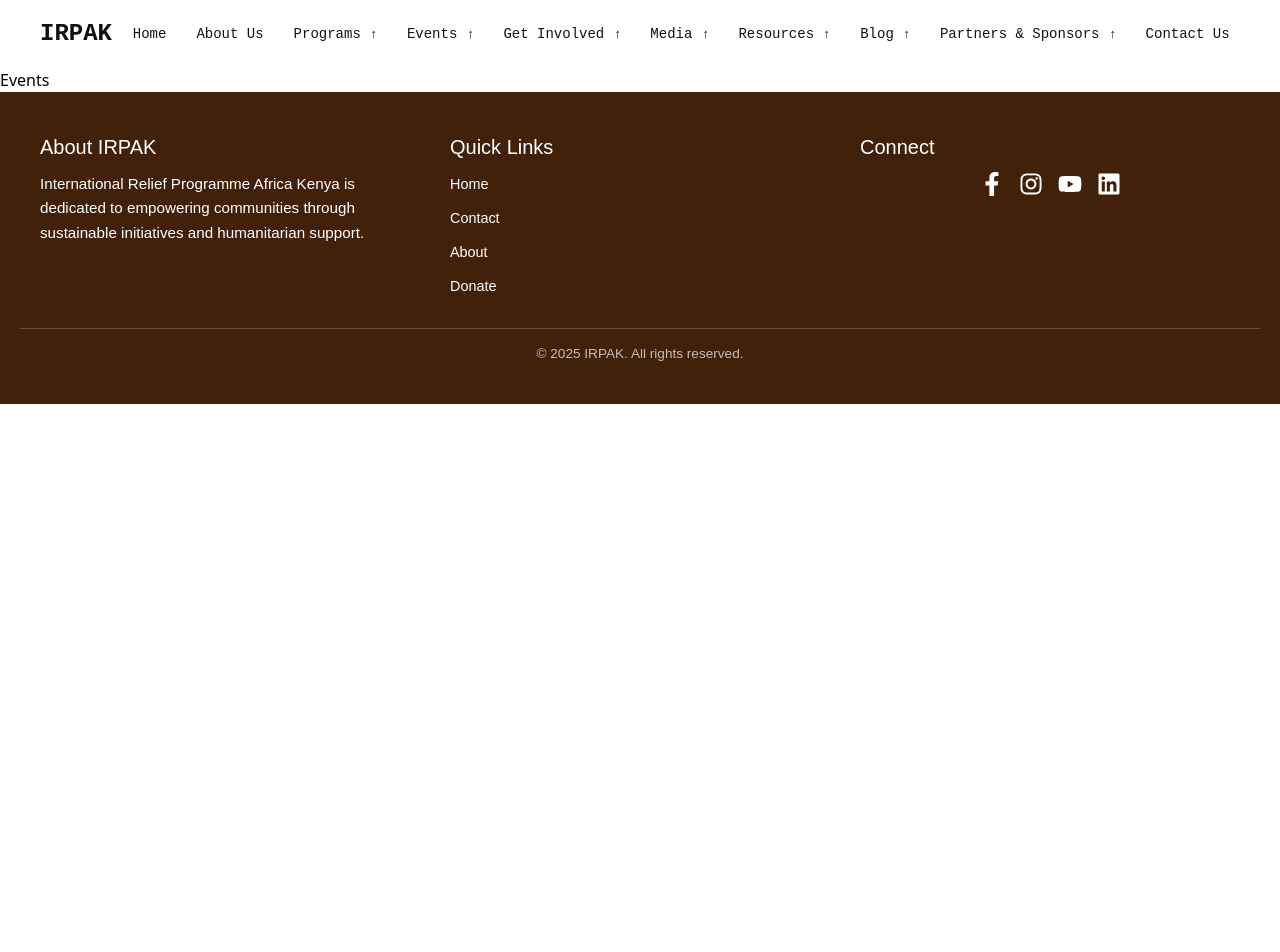
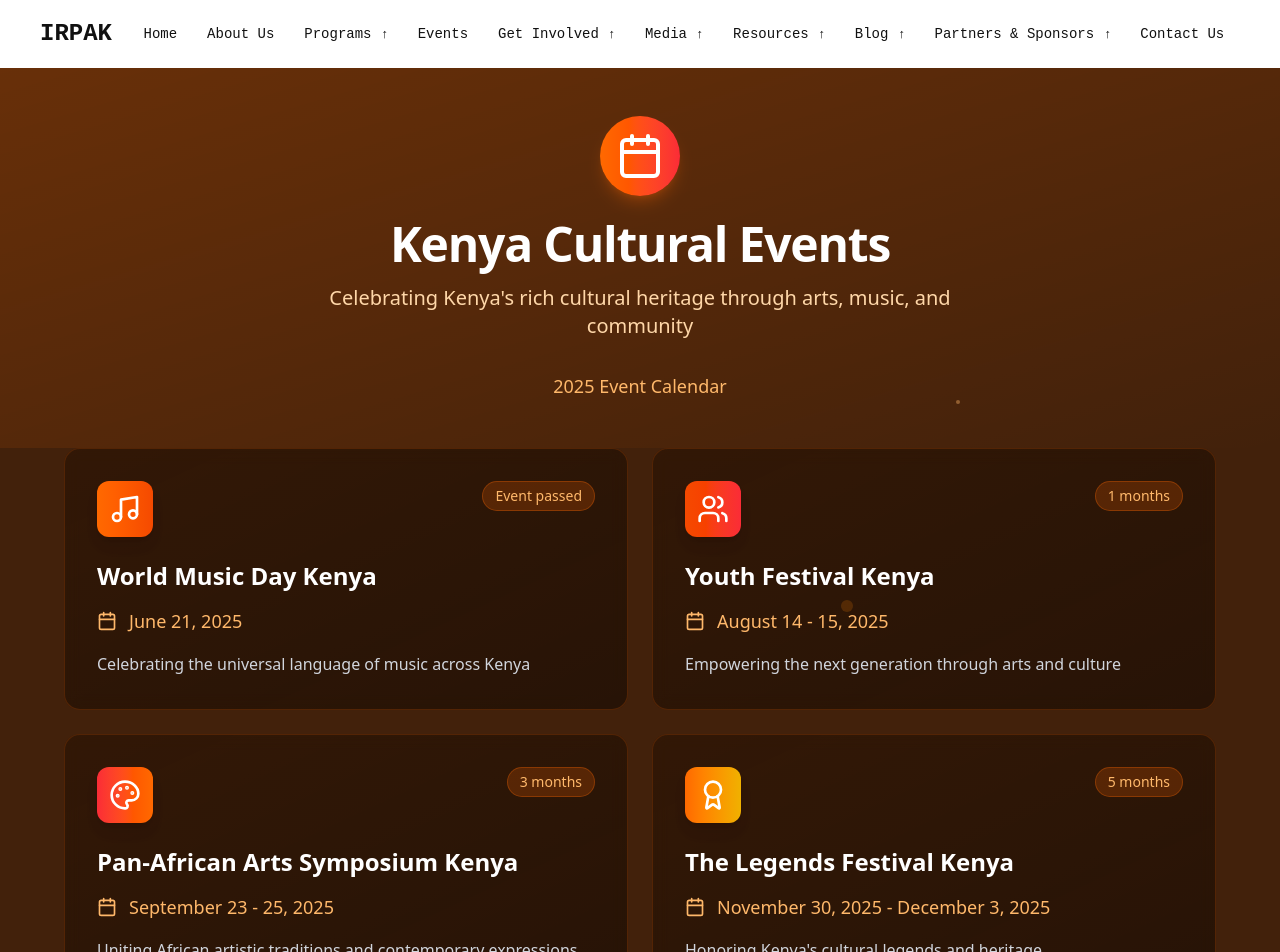
Before and after one commit to MarkMoses27/irpak-site, a React (Vite) app: page /events in a window 1280 px wide. Shown: the top 952 px of the page. Before the commit the page ends 800 px from the top, so only its background shows below. Built offline with nearby package versions, Linux system fonts and the light colour scheme.

Commit message:
added events

```diff
--- a/src/App.jsx
+++ b/src/App.jsx
@@ -37,6 +37,9 @@ function App() {
           <Route path="/volunteer" element={<Volunteer />} />
           <Route path="/member" element={<Member />} />
           <Route path="/opportunities" element={<Opportunities />} />
+          <Route path="/" element={<Opportunities />} />
+
+
         </Route>
       </Routes>
     </Router>
--- a/src/components/Events.jsx
+++ b/src/components/Events.jsx
@@ -1,9 +1,222 @@
-import React from 'react'
+import React, { useState, useEffect } from 'react';
+import { Calendar, Music, Users, Palette, Award } from 'lucide-react';
 
-export default function Events() {
+const EventsCalendar = () => {
+  const [currentDate, setCurrentDate] = useState(new Date());
+  const [selectedEvent, setSelectedEvent] = useState(null);
+
+  const events = [
+    {
+      id: 1,
+      title: "World Music Day Kenya",
+      date: "2025-06-21",
+      type: "music",
+      status: "upcoming",
+      description: "Celebrating the universal language of music across Kenya",
+      icon: Music,
+      gradient: "from-orange-500 to-orange-600"
+    },
+    {
+      id: 2,
+      title: "Youth Festival Kenya",
+      date: "2025-08-14",
+      endDate: "2025-08-15",
+      type: "youth",
+      status: "upcoming",
+      description: "Empowering the next generation through arts and culture",
+      icon: Users,
+      gradient: "from-orange-600 to-red-500"
+    },
+    {
+      id: 3,
+      title: "Pan-African Arts Symposium Kenya",
+      date: "2025-09-23",
+      endDate: "2025-09-25",
+      type: "arts",
+      status: "upcoming",
+      description: "Uniting African artistic traditions and contemporary expressions",
+      icon: Palette,
+      gradient: "from-red-500 to-orange-500"
+    },
+    {
+      id: 4,
+      title: "The Legends Festival Kenya",
+      date: "2025-11-30",
+      endDate: "2025-12-03",
+      type: "legends",
+      status: "upcoming",
+      description: "Honoring Kenya's cultural legends and heritage",
+      icon: Award,
+      gradient: "from-orange-500 to-yellow-500"
+    }
+  ];
+
+  const formatDate = (dateString) => {
+    const date = new Date(dateString);
+    return date.toLocaleDateString('en-US', {
+      month: 'long',
+      day: 'numeric',
+      year: 'numeric'
+    });
+  };
+
+  const formatDateRange = (startDate, endDate) => {
+    if (!endDate) return formatDate(startDate);
+    const start = new Date(startDate);
+    const end = new Date(endDate);
+
+    if (start.getMonth() === end.getMonth()) {
+      return `${start.toLocaleDateString('en-US', { month: 'long', day: 'numeric' })} - ${end.getDate()}, ${end.getFullYear()}`;
+    }
+    return `${formatDate(startDate)} - ${formatDate(endDate)}`;
+  };
+
+  const getDaysUntil = (dateString) => {
+    const eventDate = new Date(dateString);
+    const today = new Date();
+    const diffTime = eventDate - today;
+    const diffDays = Math.ceil(diffTime / (1000 * 60 * 60 * 24));
+    return diffDays;
+  };
+
+  const getCountdownText = (days) => {
+    if (days < 0) return "Event passed";
+    if (days === 0) return "Today!";
+    if (days === 1) return "Tomorrow";
+    if (days < 7) return `${days} days`;
+    if (days < 30) return `${Math.floor(days / 7)} weeks`;
+    return `${Math.floor(days / 30)} months`;
+  };
+
   return (
-    <div>
-     <h1>Events</h1>
+    <div className="min-h-screen" style={{ backgroundColor: '#42210B' }}>
+      {/* Header */}
+      <div className="relative overflow-hidden">
+        <div className="absolute inset-0 bg-gradient-to-br from-orange-500/20 to-transparent"></div>
+        <div className="relative px-6 py-12 text-center">
+          <div className="flex justify-center mb-6">
+            <div className="p-4 rounded-full bg-gradient-to-r from-orange-500 to-red-500 shadow-lg shadow-orange-500/25">
+              <Calendar className="w-12 h-12 text-white" />
+            </div>
+          </div>
+          <h1 className="text-5xl font-bold text-white mb-4 tracking-tight">
+            Kenya Cultural Events
+          </h1>
+          <p className="text-xl text-orange-200 max-w-2xl mx-auto">
+            Celebrating Kenya's rich cultural heritage through arts, music, and community
+          </p>
+          <div className="mt-8 text-orange-300">
+            <p className="text-lg">2025 Event Calendar</p>
+          </div>
+        </div>
+      </div>
+
+      {/* Events Grid */}
+      <div className="px-6 pb-12">
+        <div className="max-w-6xl mx-auto">
+          <div className="grid gap-6 md:grid-cols-2 lg:grid-cols-2">
+            {events.map((event, index) => {
+              const IconComponent = event.icon;
+              const daysUntil = getDaysUntil(event.date);
+
+              return (
+                <div
+                  key={event.id}
+                  className="group relative overflow-hidden rounded-2xl bg-black/40 backdrop-blur-sm border border-orange-500/20 hover:border-orange-500/50 transition-all duration-500 hover:scale-105 hover:shadow-2xl hover:shadow-orange-500/20 cursor-pointer"
+                  style={{ animationDelay: `${index * 0.1}s` }}
+                  onClick={() => setSelectedEvent(selectedEvent === event.id ? null : event.id)}
+                >
+                  {/* Background Pattern */}
+                  <div className="absolute inset-0 opacity-5">
+                    <div className="absolute inset-0 bg-gradient-to-br from-orange-500 to-transparent"></div>
+                  </div>
+
+                  {/* Content */}
+                  <div className="relative p-8">
+                    {/* Icon and Status */}
+                    <div className="flex justify-between items-start mb-6">
+                      <div className={`p-3 rounded-xl bg-gradient-to-r ${event.gradient} shadow-lg`}>
+                        <IconComponent className="w-8 h-8 text-white" />
+                      </div>
+                      <div className="text-right">
+                        <div className="px-3 py-1 rounded-full bg-orange-500/20 text-orange-300 text-sm font-medium border border-orange-500/30">
+                          {getCountdownText(daysUntil)}
+                        </div>
+                      </div>
+                    </div>
+
+                    {/* Event Details */}
+                    <div className="space-y-4">
+                      <h3 className="text-2xl font-bold text-white leading-tight group-hover:text-orange-300 transition-colors">
+                        {event.title}
+                      </h3>
+
+                      <div className="flex items-center text-orange-300 text-lg font-medium">
+                        <Calendar className="w-5 h-5 mr-3" />
+                        {formatDateRange(event.date, event.endDate)}
+                      </div>
+
+                      <p className="text-gray-300 leading-relaxed">
+                        {event.description}
+                      </p>
+                    </div>
+
+                    {/* Expanded Details */}
+                    {selectedEvent === event.id && (
+                      <div className="mt-6 pt-6 border-t border-orange-500/20 animate-in slide-in-from-top duration-300">
+                        <div className="grid grid-cols-2 gap-4 text-sm">
+                          <div>
+                            <span className="text-orange-400 font-medium">Status:</span>
+                            <p className="text-white capitalize">{event.status}</p>
+                          </div>
+                          <div>
+                            <span className="text-orange-400 font-medium">Type:</span>
+                            <p className="text-white capitalize">{event.type}</p>
+                          </div>
+                        </div>
+
+                        {daysUntil > 0 && (
+                          <div className="mt-4 p-4 rounded-lg bg-orange-500/10 border border-orange-500/20">
+                            <p className="text-orange-300 text-center">
+                              <span className="font-bold text-2xl text-orange-400">{daysUntil}</span> days to go!
+                            </p>
+                          </div>
+                        )}
+                      </div>
+                    )}
+
+                    {/* Hover Glow Effect */}
+                    <div className="absolute inset-0 rounded-2xl bg-gradient-to-r from-orange-500/0 via-orange-500/5 to-orange-500/0 opacity-0 group-hover:opacity-100 transition-opacity duration-500"></div>
+                  </div>
+                </div>
+              );
+            })}
+          </div>
+
+          {/* Footer */}
+          <div className="mt-16 text-center">
+            <div className="inline-flex items-center px-6 py-3 rounded-full bg-black/40 border border-orange-500/30 backdrop-blur-sm">
+              <div className="w-3 h-3 rounded-full bg-orange-500 mr-3 animate-pulse"></div>
+              <span className="text-orange-300 font-medium">
+                Stay tuned for more cultural celebrations
+              </span>
+            </div>
+
+            <p className="mt-6 text-gray-400 text-sm">
+              Experience the vibrant culture of Kenya through these exceptional events
+            </p>
+          </div>
+        </div>
+      </div>
+
+      {/* Floating Animation Elements */}
+      <div className="fixed inset-0 pointer-events-none overflow-hidden">
+        <div className="absolute top-1/4 left-1/4 w-2 h-2 bg-orange-500/30 rounded-full animate-ping" style={{ animationDelay: '2s' }}></div>
+        <div className="absolute top-3/4 right-1/3 w-3 h-3 bg-orange-400/20 rounded-full animate-pulse" style={{ animationDelay: '4s' }}></div>
+        <div className="absolute top-1/2 right-1/4 w-1 h-1 bg-orange-300/40 rounded-full animate-ping" style={{ animationDelay: '6s' }}></div>
+      </div>
     </div>
-  )
-}
+  );
+};
+
+export default EventsCalendar;
--- a/src/components/Navbar.jsx
+++ b/src/components/Navbar.jsx
@@ -1,5 +1,5 @@
 import React, { useState, useEffect } from 'react';
-import { Link } from 'react-router-dom';
+import { href, Link } from 'react-router-dom';
 
 export default function Navbar() {
   const [activeMenu, setActiveMenu] = useState(null);
@@ -127,13 +127,8 @@ export default function Navbar() {
       ]
     },
     {
-      title: 'Events',
-      submenu: [
-        { title: 'Upcoming Events', href: '/events/upcoming' },
-        { title: 'Past Events', href: '/events/past' },
-        { title: 'Annual Festival Highlights', href: '/events/highlights' },
-        { title: 'How to Participate or Volunteer', href: '/events/participate' }
-      ]
+      title: 'Events', href: '/events',
+
     },
     {
       title: 'Get Involved',
```
